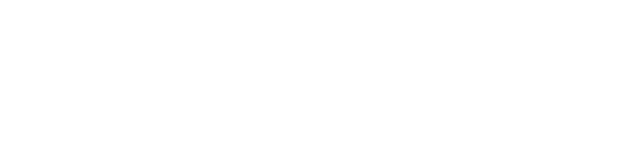
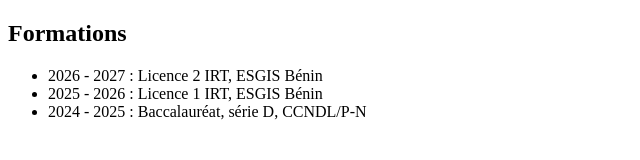
Before and after one commit to ArafathHvn/git-mon-cv, a plain HTML site: page index.html in a window 1280 px wide. Shown: the whole page, without its empty margins (0-640 px from the left). Drawn offline with Linux system fonts and the light colour scheme.

Commit message:
mise en place de la section formations

```diff
--- a/index.html
+++ b/index.html
@@ -7,6 +7,15 @@
     <link rel="stylesheet" href="style.css"
 </head>
 <body>
+    <section>
+        <h2>Formations</h2>
+        <ul>
+            <li>2026 - 2027 : Licence 2 IRT, ESGIS Bénin</li>
+            <li>2025 - 2026 : Licence 1 IRT, ESGIS Bénin</li>
+            <li>2024 - 2025 : Baccalauréat, série D, CCNDL/P-N</li>
+
+        </ul>
+    </section>
 
 </body>
 </html>
```
